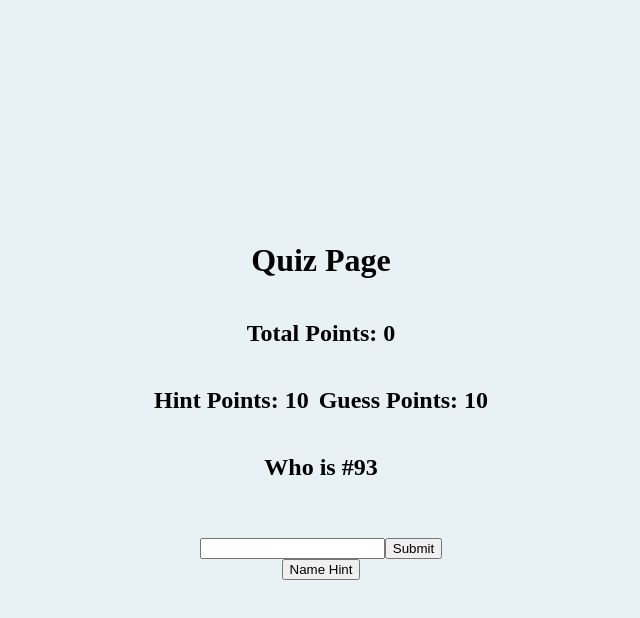
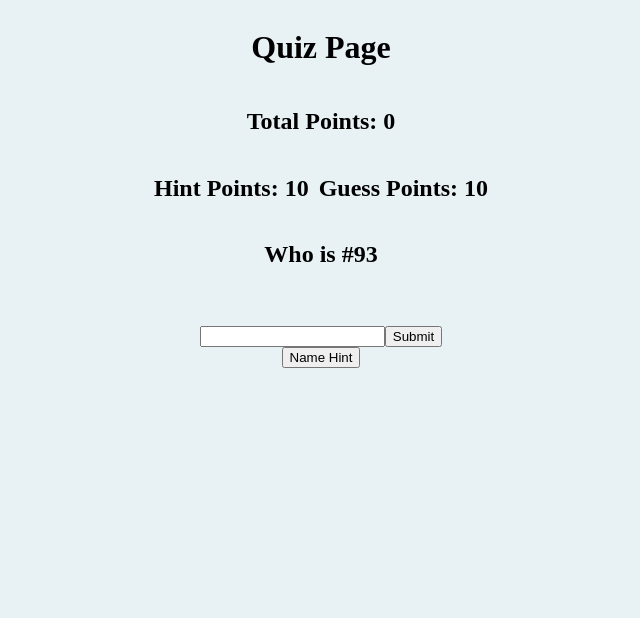
Before and after one commit to RannerJP/pokedex-quiz, a React (Vite) app: page /pokedex-quiz/Random-Order-Quiz in a window 1280 px wide. Shown: the top 618 px of the page, without its empty margins (319-959 px from the left). Built offline with nearby package versions, Linux system fonts and the light colour scheme.

Commit message:
Now center content at the top of the screen vs the center

```diff
--- a/src/Home.css
+++ b/src/Home.css
@@ -1,11 +1,12 @@
 #root {
   margin: 0;
+  margin-top: 1vh;
   padding: 0px;
   text-align: center;
   display: flex;
   flex-direction: column;
   align-items: center;
-  justify-content: center;
+  justify-content: flex-start;
   height: 100vh;
 }
 .homepage{
@@ -30,9 +31,11 @@
   cursor: pointer;
   text-align: center;
   font-size: 2.5vh;
+  background-color: white;
 }
 
 .homepage .linkButton:hover{
   text-decoration: underline;
   font-weight: bold;
+  background-color: #f2f2f2;
 }
```
